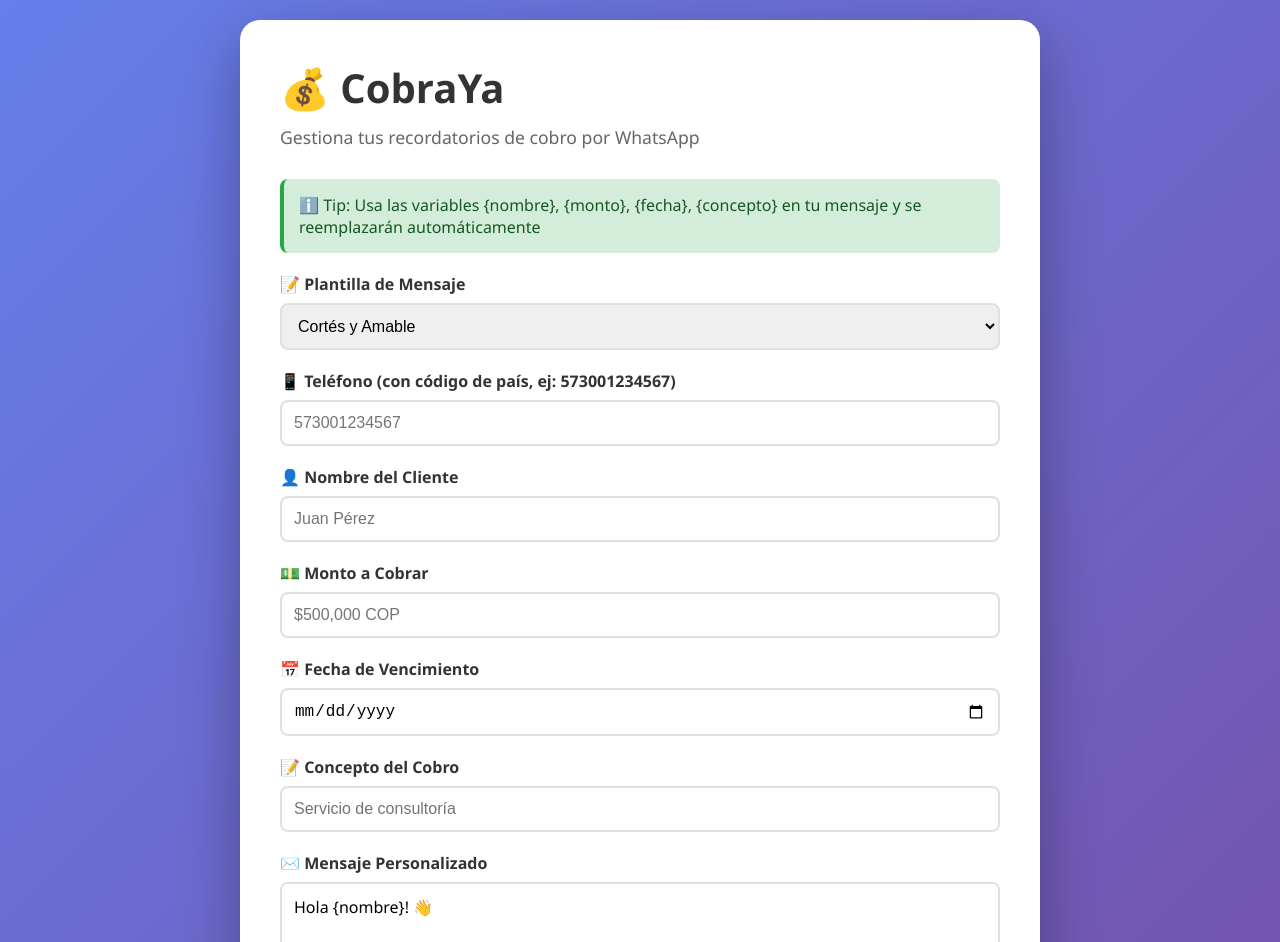
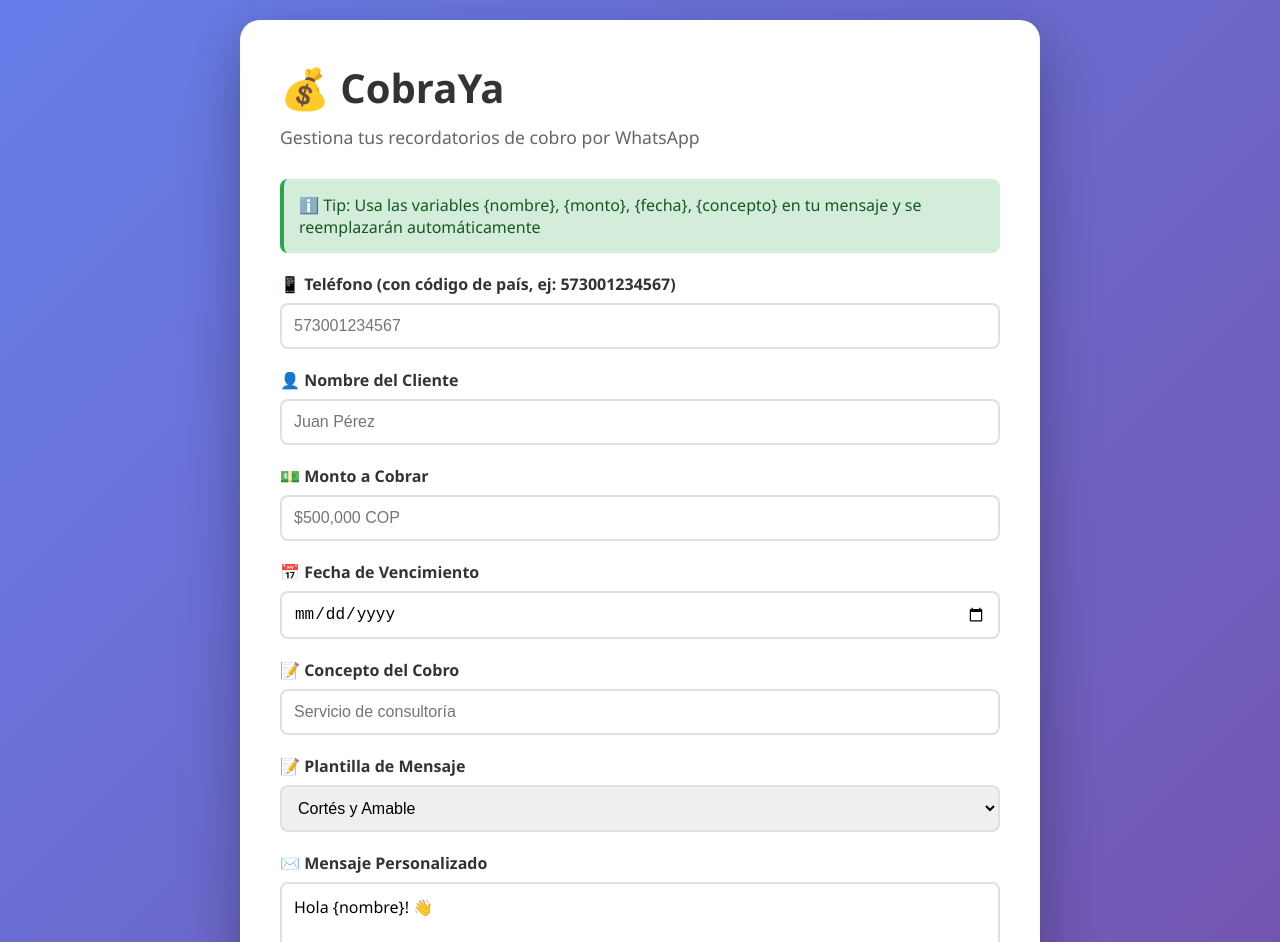
Before and after one commit to josedm515/cobraya-app, a React (Vite) app: page / in a window 1280 px wide. Shown: the top 942 px of the page. Built offline with nearby package versions, Linux system fonts and the light colour scheme.

Commit message:
Reorganizar formulario y arreglar formato WhatsApp

```diff
--- a/src/App.jsx
+++ b/src/App.jsx
@@ -3,11 +3,29 @@
 
 // Plantillas de mensajes predefinidas
 const plantillas = {
-  cortés: "Hola {nombre}! 👋\n\nEspero que estés muy bien. Te escribo para recordarte que tenemos pendiente el pago de {monto} por {concepto}.\n\nLa fecha acordada es {fecha}. ¿Podrías confirmarme cuándo podrías realizar el pago?\n\n¡Gracias! 😊",
+  cortés: `Hola {nombre}! 👋
 
-  recordatorio: "Hola {nombre}! 🙂\n\nTe recuerdo amablemente que el pago de {monto} por {concepto} vence el {fecha}.\n\n¿Necesitas alguna información adicional para procesar el pago?\n\nQuedo atento. ¡Saludos!",
+Espero que estés muy bien. Te escribo para recordarte que tenemos pendiente el pago de {monto} por {concepto}.
 
-  urgente: "Hola {nombre},\n\nNoto que el pago de {monto} por {concepto} venció el {fecha} y aún no lo he recibido.\n\n¿Hay algún inconveniente? Me gustaría resolverlo lo antes posible.\n\nQuedo pendiente de tu respuesta. Gracias."
+La fecha acordada es {fecha}. ¿Podrías confirmarme cuándo podrías realizar el pago?
+
+¡Gracias! 😊`,
+
+  recordatorio: `Hola {nombre}! 🙂
+
+Te recuerdo amablemente que el pago de {monto} por {concepto} vence el {fecha}.
+
+¿Necesitas alguna información adicional para procesar el pago?
+
+Quedo atento. ¡Saludos!`,
+
+  urgente: `Hola {nombre},
+
+Noto que el pago de {monto} por {concepto} venció el {fecha} y aún no lo he recibido.
+
+¿Hay algún inconveniente? Me gustaría resolverlo lo antes posible.
+
+Quedo pendiente de tu respuesta. Gracias.`
 };
 
 function App() {
@@ -179,19 +197,6 @@
 
       <form onSubmit={agregarCliente}>
         <div className="form-group">
-          <label htmlFor="plantilla">📝 Plantilla de Mensaje</label>
-          <select
-            id="plantilla"
-            value={plantillaSeleccionada}
-            onChange={(e) => handlePlantillaChange(e.target.value)}
-          >
-            <option value="cortés">Cortés y Amable</option>
-            <option value="recordatorio">Recordatorio Estándar</option>
-            <option value="urgente">Urgente (Vencido)</option>
-          </select>
-        </div>
-
-        <div className="form-group">
           <label htmlFor="telefono">📱 Teléfono (con código de país, ej: 573001234567)</label>
           <input
             type="tel"
@@ -243,6 +248,19 @@
             onChange={(e) => setConcepto(e.target.value)}
             placeholder="Servicio de consultoría"
           />
+        </div>
+
+        <div className="form-group">
+          <label htmlFor="plantilla">📝 Plantilla de Mensaje</label>
+          <select
+            id="plantilla"
+            value={plantillaSeleccionada}
+            onChange={(e) => handlePlantillaChange(e.target.value)}
+          >
+            <option value="cortés">Cortés y Amable</option>
+            <option value="recordatorio">Recordatorio Estándar</option>
+            <option value="urgente">Urgente (Vencido)</option>
+          </select>
         </div>
 
         <div className="form-group">
@@ -352,4 +370,4 @@
   );
 }
 
-export default App;
+export default App
```
Also changed, not shown: 1 other file (tests, documents, lock files or other folders).
